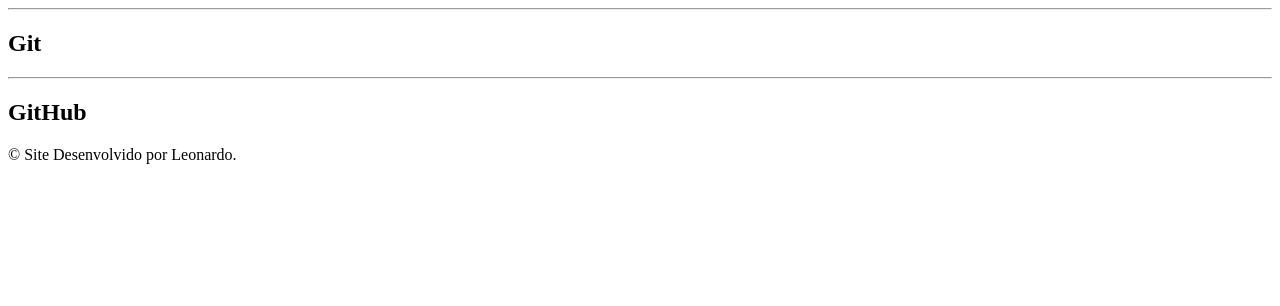
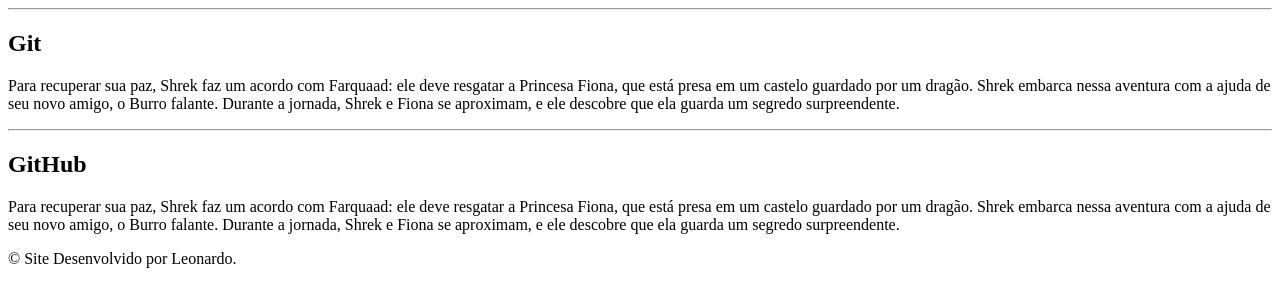
Before and after one commit to Nardo-6/sites-leonardo, a plain HTML site: page index.html in a window 1280 px wide. Drawn offline with Linux system fonts and the light colour scheme.

Commit message:
Update index.html

```diff
--- a/index.html
+++ b/index.html
@@ -20,6 +20,11 @@
 
             <p>
 
+                Para recuperar sua paz, Shrek faz um acordo com Farquaad: ele deve resgatar a Princesa Fiona, que está
+                presa em um castelo guardado por um dragão. Shrek embarca nessa aventura com a ajuda de seu novo amigo,
+                o Burro falante. Durante a jornada, Shrek e Fiona se aproximam, e ele descobre que ela guarda um
+                segredo surpreendente.
+
             </p>
         </article>
 
@@ -28,6 +33,11 @@
             <h2>GitHub</h2>
 
             <p>
+
+                Para recuperar sua paz, Shrek faz um acordo com Farquaad: ele deve resgatar a Princesa Fiona, que está
+                presa em um castelo guardado por um dragão. Shrek embarca nessa aventura com a ajuda de seu novo amigo,
+                o Burro falante. Durante a jornada, Shrek e Fiona se aproximam, e ele descobre que ela guarda um
+                segredo surpreendente.
 
             </p>
         </article>
```
